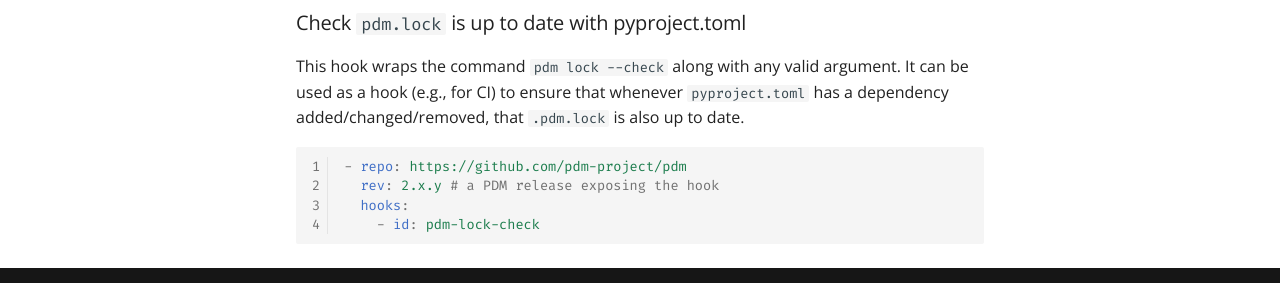
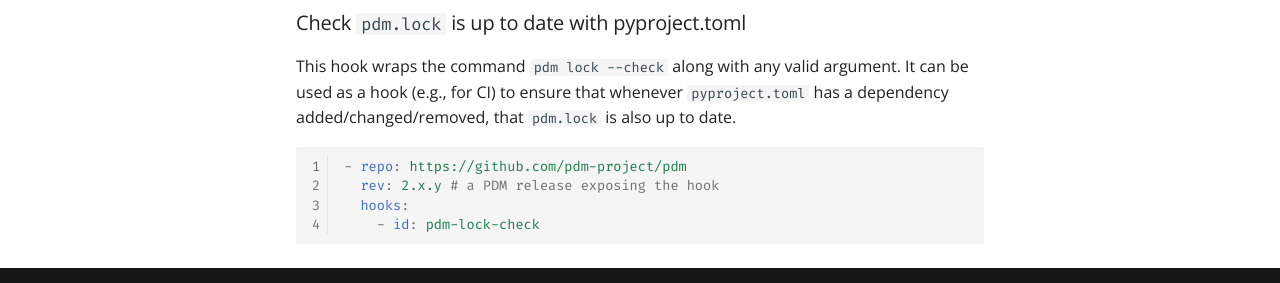
Before and after one commit to azurelotus0926/pdm, an MkDocs documentation site: the page built from docs/docs/usage/advanced.md, in a window 1280 px wide and 900 px high, scrolled down 5073 px. Shown: the part 567-850 px from the top of the window. Built offline with MkDocs 1.6.1 and Material for MkDocs 9.7.7, drawn with Linux system fonts in a browser that asks for light colours; comment, search, counter and statistics services are not loaded; the version menu is left out.

````diff
--- a/docs/docs/usage/advanced.md
+++ b/docs/docs/usage/advanced.md
@@ -243,7 +243,7 @@ This hook wraps the command `pdm export` along with any valid argument. It can b
 
 ### Check `pdm.lock` is up to date with pyproject.toml
 
-This hook wraps the command `pdm lock --check` along with any valid argument. It can be used as a hook (e.g., for CI) to ensure that whenever `pyproject.toml` has a dependency added/changed/removed, that `.pdm.lock` is also up to date.
+This hook wraps the command `pdm lock --check` along with any valid argument. It can be used as a hook (e.g., for CI) to ensure that whenever `pyproject.toml` has a dependency added/changed/removed, that `pdm.lock` is also up to date.
 
 ```yaml
 - repo: https://github.com/pdm-project/pdm
````
